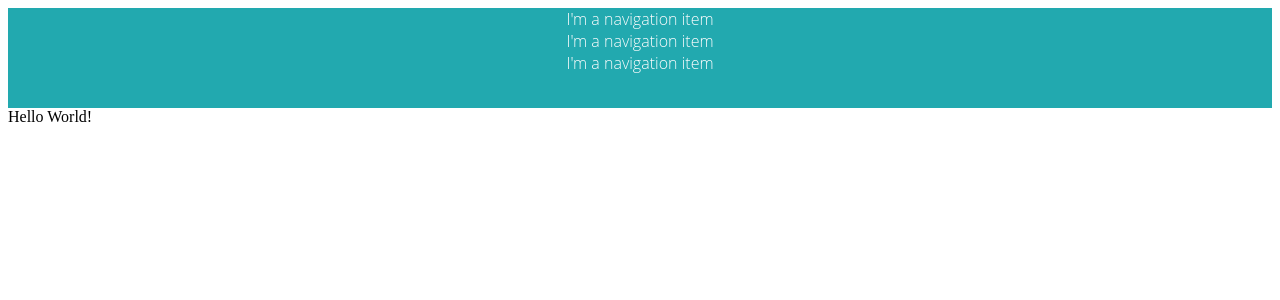
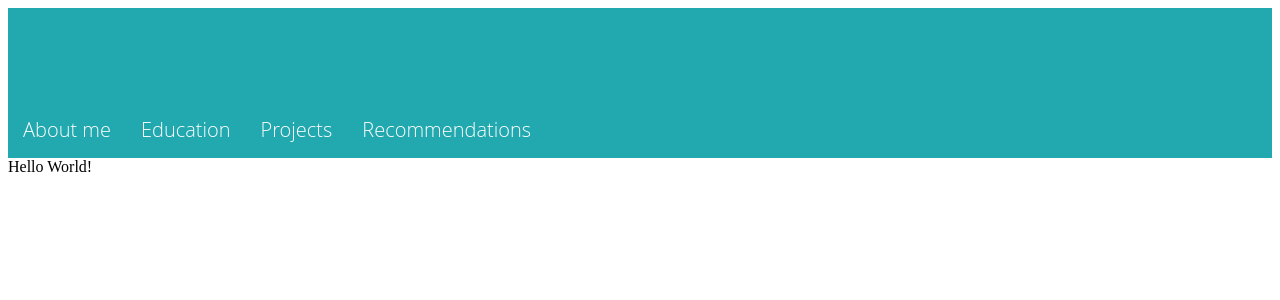
Before and after one commit to ralooki10/hub, a Next.js app: page / in a window 1280 px wide. Shown: the top 300 px of the page. Built offline with nearby package versions, Linux system fonts and the light colour scheme.

Commit message:
Populate navigation bar with given array of navigation items

```diff
--- a/components/NavItem.react.js
+++ b/components/NavItem.react.js
@@ -5,11 +5,13 @@ export default class NavItem extends React.Component {
 	render() {
 		let navigationItemStyle = {
 			fontFamily: styles.fonts.openSans,
-			color: styles.colourPalette.offWhite
+			fontSize: 20,
+			color: styles.colourPalette.offWhite,
+			padding: 15
 		};
 
 		return (
-			<div style={navigationItemStyle}>I'm a navigation item</div>
+			<div style={navigationItemStyle} className="navigationItem">{this.props.navigationItemName}</div>
 		)
 	}
 }
--- a/components/Navbar.react.js
+++ b/components/Navbar.react.js
@@ -2,22 +2,31 @@ import React from 'react';
 import NavItem from './NavItem.react';
 import styles from './styles';
 
+let navigationStyle = {
+	fontFamily: styles.fonts.openSans,
+	fontWeight: 100,
+	height: 150,
+	backgroundColor: styles.colourPalette.turquoise,
+	color: styles.colourPalette.offWhite,
+	display: 'flex',
+	alignItems: 'flex-end'
+};
+
+let navigationItemStyle = {
+	display: 'inline-block'
+};
+
 export default class Navbar extends React.Component {
 	render() {
-		let navigationStyle = {
-			fontFamily: styles.fonts.openSans,
-			fontWeight: 100,
-			height: 100,
-			backgroundColor: styles.colourPalette.turquoise,
-			color: styles.colourPalette.offWhite,
-			textAlign: 'center'
-		};
-
 		return (
 			<div style={navigationStyle}>
-				<NavItem/>
-				<NavItem/>
-				<NavItem/>
+				{
+					this.props.items.map((item, index) => {
+						return <div key={index} style={navigationItemStyle}>
+							<NavItem navigationItemName={item}/>
+						</div>
+					})
+				}
 			</div>
 		)
 	}
--- a/pages/index.js
+++ b/pages/index.js
@@ -1,13 +1,15 @@
 import React from 'react'
 import Head from '../components/Head.react'
 import Navbar from '../components/Navbar.react'
+
+let navbarItems = ['About me', 'Education', 'Projects', 'Recommendations'];
 
 export default class extends React.Component {
 	render() {
 		return (
 			<div>
 				<Head/>
-				<Navbar/>
+				<Navbar items={navbarItems}/>
 				Hello World!
 			</div>
 		)
```
Also changed, not shown: 1 other file (tests, documents, lock files or other folders).
